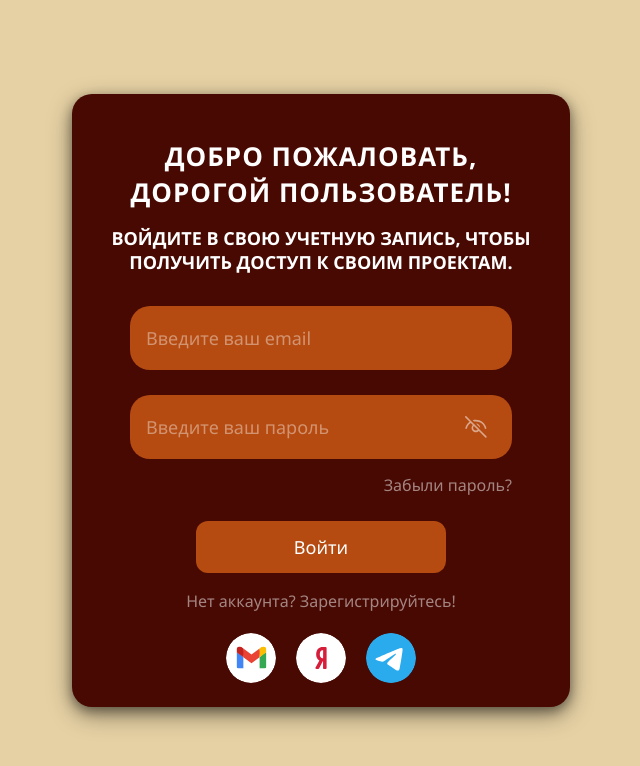
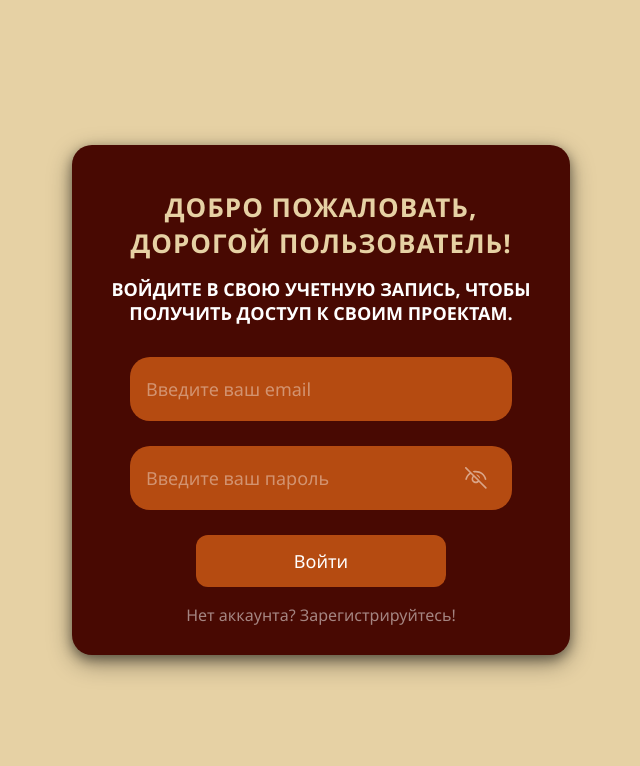
Before and after one commit to Yana1312/Task-management-system, a Vue app in the folder site_vue/: page / in a window 1280 px wide. Shown: the top 766 px of the page, without its empty margins (319-959 px from the left). Built offline with nearby package versions, Linux system fonts and the light colour scheme.

Commit message:
немного подправила визуал

```diff
--- a/site_vue/src/assets/style.css
+++ b/site_vue/src/assets/style.css
@@ -49,6 +49,7 @@ body {
   font-size: 26px;
   text-transform: uppercase;
   letter-spacing: 1px;
+  color: #E6D1A4;
 }
 
 .welcome-text h4 {
--- a/site_vue/src/components/Navbar.vue
+++ b/site_vue/src/components/Navbar.vue
@@ -34,12 +34,6 @@
           </div>
         </div>
       </div>
-    </div>
-
-    <div class="nav-footer">
-      <router-link to="/main#settings" class="nav-item" :class="{ active: isActiveHash('#settings') }" aria-label="Настройки">
-        <img class="nav-icon-img" src="/resources/settings.svg" alt="Настройки"/>
-      </router-link>
     </div>
 
     <Teleport to="body">
--- a/site_vue/src/views/Authorization.vue
+++ b/site_vue/src/views/Authorization.vue
@@ -16,10 +16,6 @@
             </button>
           </div>
 
-          <div class="forgot-password">
-            <a href="#" class="forgot-password-link">Забыли пароль?</a>
-          </div>
-
           <button type="submit" class="btn-enter">Войти</button>
         </form>
       </div>
@@ -28,11 +24,6 @@
         <router-link to="/register" class="register-link">Нет аккаунта? Зарегистрируйтесь!</router-link>
       </div>
 
-      <div class="block-alternative-entrance">
-        <img src="/resources/gmail.svg" alt="Войти с помощью gmail" class="alternative-entrance-img"/>
-        <img src="/resources/yandex.svg" alt="Войти с помощью yandex" class="alternative-entrance-img"/>
-        <img src="/resources/telegram.svg" alt="Войти с помощью telegram" class="alternative-entrance-img"/>
-      </div>
       <div v-if="toast.visible" :class="['toast', toast.type === 'success' ? 'toast-success' : 'toast-error']">{{ toast.message }}</div>
     </div>
   </div>
--- a/site_vue/src/views/Registration.vue
+++ b/site_vue/src/views/Registration.vue
@@ -30,12 +30,6 @@
 
       <div class="register-block">
         <router-link to="/" class="register-link">Уже есть аккаунт? Войти!</router-link>
-      </div>
-
-      <div class="block-alternative-entrance">
-        <img src="/resources/gmail.svg" alt="Войти с помощью gmail" class="alternative-entrance-img"/>
-        <img src="/resources/yandex.svg" alt="Войти с помощью yandex" class="alternative-entrance-img"/>
-        <img src="/resources/telegram.svg" alt="Войти с помощью telegram" class="alternative-entrance-img"/>
       </div>
 
       <div v-if="toast.visible" :class="['toast', toast.type === 'success' ? 'toast-success' : 'toast-error']">{{ toast.message }}</div>
```
